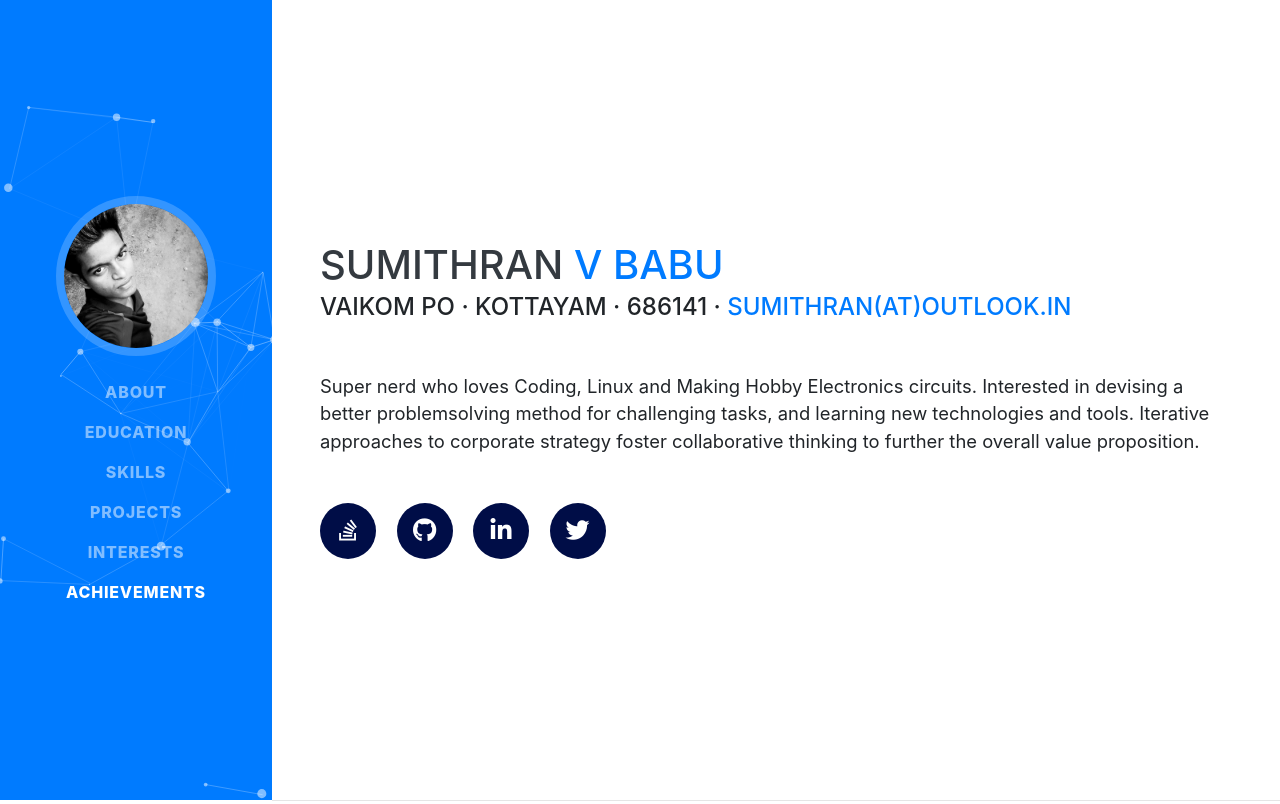
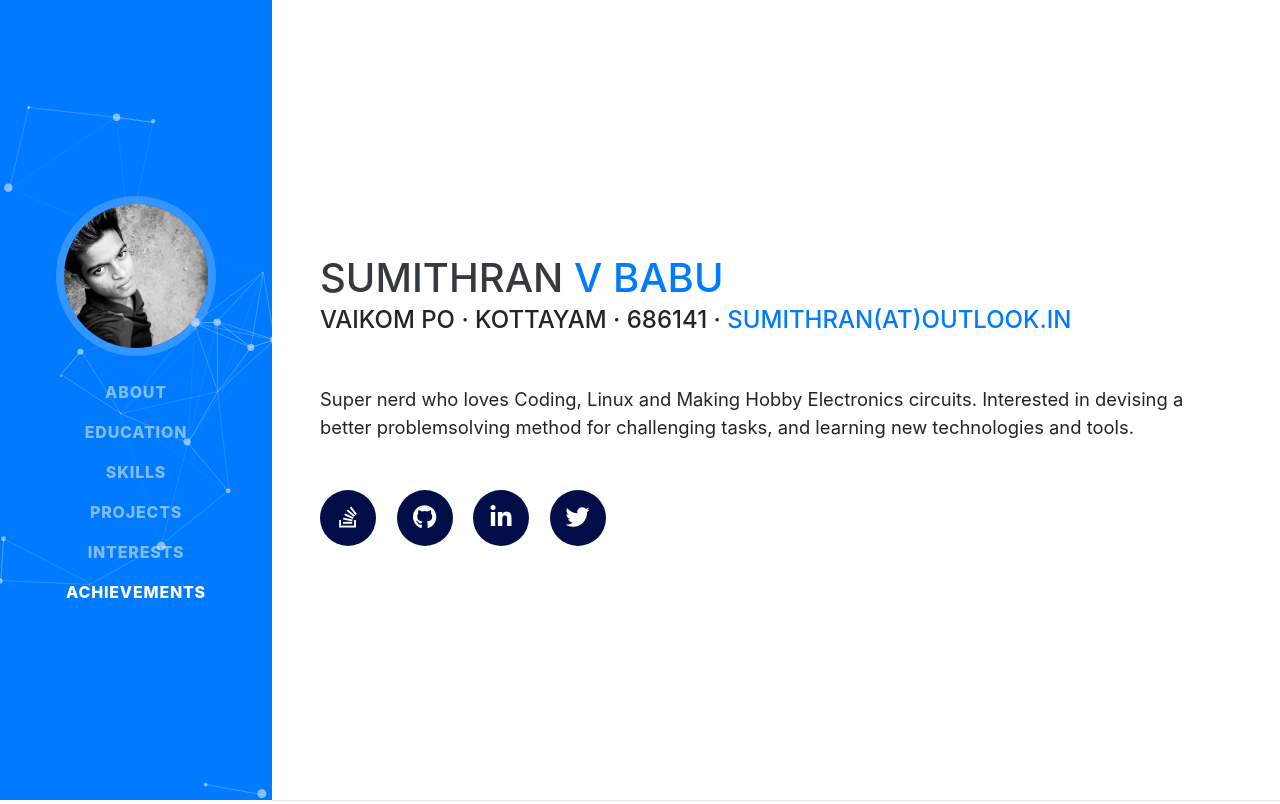
Before and after one commit to zume2020/sumithran-resume, a website with bundled scripts: page index.html in a window 1280 px wide. Shown: the top 804 px of the page. Built offline with nearby package versions, Linux system fonts and the light colour scheme; a web font is replaced by a local one.

Commit message:
Update index.html

```diff
--- a/index.html
+++ b/index.html
@@ -92,8 +92,7 @@
           <a href="mailto:sumithran@outlook.com">sumithran(at)outlook.in</a>
         </div>
         <p class="lead mb-5">Super nerd who loves Coding, Linux and Making Hobby Electronics circuits.
-		Interested in devising a better problemsolving method for challenging tasks, and learning new technologies and tools.
-		Iterative approaches to corporate strategy foster collaborative thinking to further the overall value proposition.</p>
+		Interested in devising a better problemsolving method for challenging tasks, and learning new technologies and tools.</p>
         <div class="social-icons">
           <a href="https://stackoverflow.com/users/6562458/sumithran">
             <i class="fab fa-stack-overflow"></i>
```
